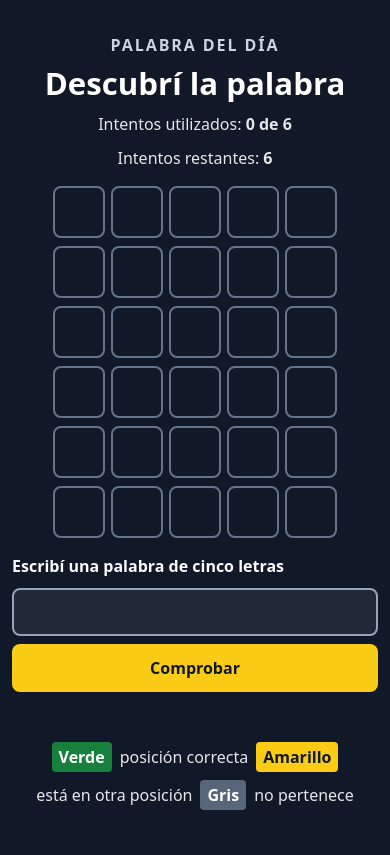
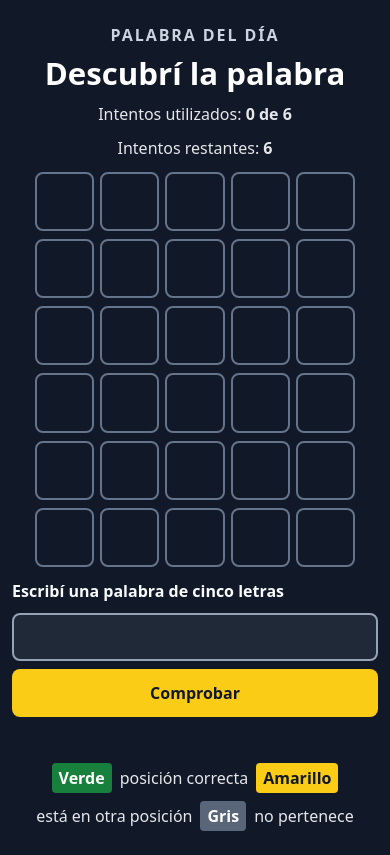
Before and after one commit to DANIELAALVAREZ502/SEMANA2PROF-JAVIER, a website built with Vite: page palabra-del-dia/index.html in a window 390 px wide. Both pictures are taken after a click on the button "Comenzar partida". Built offline with nearby package versions, Linux system fonts and the light colour scheme.

Commit message:
movil: funciona con el dedo

```diff
--- a/palabra-del-dia/src/estilo.css
+++ b/palabra-del-dia/src/estilo.css
@@ -2,6 +2,7 @@
   font-family: system-ui, "Segoe UI", sans-serif;
   color: #f9fafb;
   background: #111827;
+  color-scheme: dark;
   font-synthesis: none;
   text-rendering: optimizeLegibility;
   -webkit-font-smoothing: antialiased;
@@ -15,10 +16,12 @@
 }
 
 body {
-  min-width: 320px;
-  min-height: 100vh;
+  width: 100%;
+  min-height: 100svh;
+  min-height: 100dvh;
   margin: 0;
   background: #111827;
+  overflow-x: clip;
 }
 
 button,
@@ -27,19 +30,24 @@ input {
 }
 
 button {
+  min-width: 44px;
   min-height: 48px;
   touch-action: manipulation;
 }
 
 #app {
-  min-height: 100vh;
+  width: 100%;
+  min-height: 100svh;
+  min-height: 100dvh;
+  overflow-x: clip;
 }
 
 .contenedor {
-  width: min(100% - 32px, 560px);
-  min-height: 100vh;
+  width: min(calc(100% - 24px), 560px);
+  min-height: 100svh;
+  min-height: 100dvh;
   margin: 0 auto;
-  padding: 32px 0;
+  padding: max(24px, env(safe-area-inset-top)) 0 max(24px, env(safe-area-inset-bottom));
   display: flex;
   flex-direction: column;
   align-items: center;
@@ -92,19 +100,22 @@ h1 {
 }
 
 .tablero {
+  width: min(100%, 320px);
   display: grid;
   gap: 8px;
 }
 
 .fila {
+  width: 100%;
   display: grid;
-  grid-template-columns: repeat(5, minmax(48px, 58px));
+  grid-template-columns: repeat(5, minmax(44px, 1fr));
   gap: 8px;
 }
 
 .casilla {
-  width: 58px;
-  height: 58px;
+  width: 100%;
+  min-width: 0;
+  aspect-ratio: 1;
   display: grid;
   place-items: center;
   border: 2px solid #64748b;
@@ -135,6 +146,7 @@ h1 {
 
 .formulario {
   width: min(100%, 420px);
+  min-width: 0;
   display: grid;
   gap: 10px;
   text-align: left;
@@ -153,7 +165,7 @@ h1 {
 
 .controles input {
   width: 100%;
-  min-width: 0;
+  min-width: 44px;
   min-height: 48px;
   border: 2px solid #94a3b8;
   border-radius: 8px;
@@ -213,6 +225,11 @@ h1 {
   gap: 24px;
 }
 
+.pantalla-juego {
+  justify-content: flex-start;
+  gap: 16px;
+}
+
 .palabra-final {
   color: #e5e7eb;
 }
@@ -223,23 +240,19 @@ h1 {
 }
 
 @media (max-width: 390px) {
-  .contenedor {
-    width: min(100% - 24px, 560px);
-    padding: 24px 0;
-    gap: 16px;
+  .pantalla-juego {
+    gap: 12px;
   }
 
-  .fila {
-    grid-template-columns: repeat(5, minmax(44px, 52px));
+  .pantalla-juego .fila {
     gap: 6px;
-  }
-
-  .casilla {
-    width: 52px;
-    height: 52px;
   }
 
   .controles {
     grid-template-columns: 1fr;
   }
+
+  .controles .boton {
+    width: 100%;
+  }
 }
--- a/palabra-del-dia/src/main.ts
+++ b/palabra-del-dia/src/main.ts
@@ -99,7 +99,7 @@ function renderizar(): void {
 
   if (juego.estado === 'jugando') {
     app.innerHTML = `
-      <main class="contenedor">
+      <main class="contenedor pantalla-juego">
         <header class="encabezado">
           <p class="marca">PALABRA DEL DÍA</p>
           <h1>Descubrí la palabra</h1>
@@ -138,7 +138,9 @@ function renderizar(): void {
         mensaje = 'No se pudo comprobar el intento.'
       }
       renderizar()
-      app.querySelector<HTMLInputElement>('#entrada-palabra')?.focus()
+      const entrada = app.querySelector<HTMLInputElement>('#entrada-palabra')
+      entrada?.focus({ preventScroll: true })
+      entrada?.scrollIntoView({ block: 'nearest' })
     })
     return
   }
```
